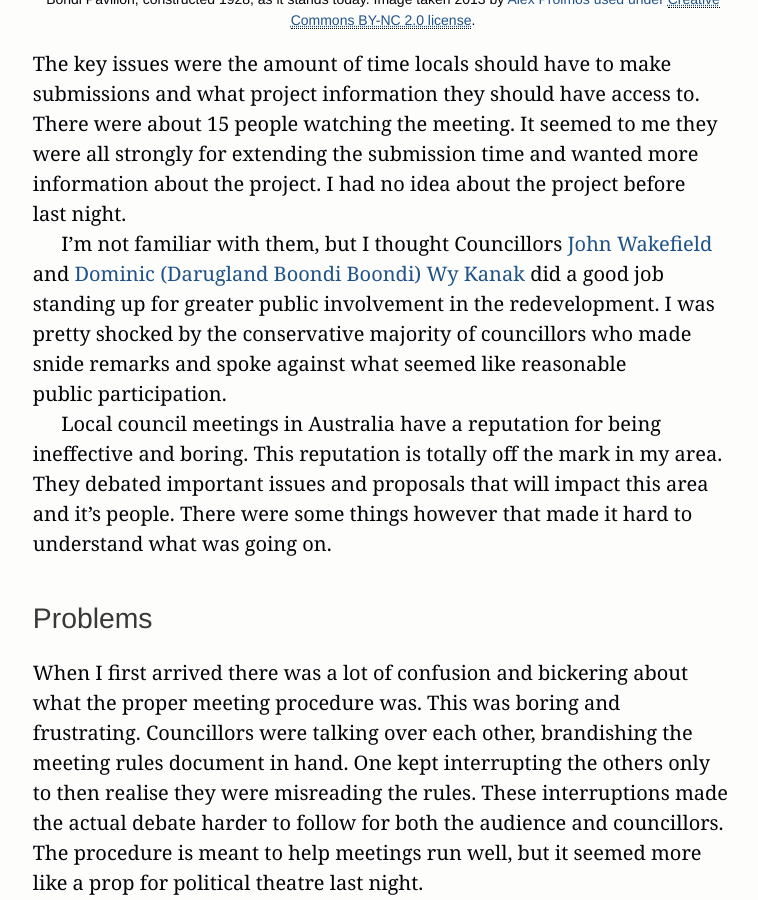
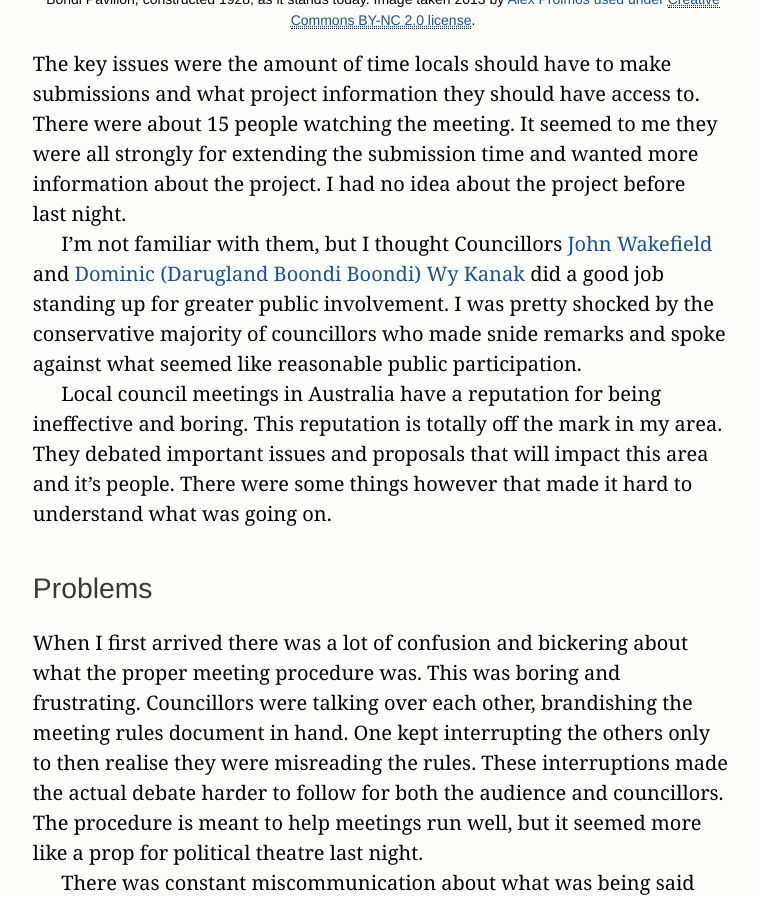
Before and after one commit to equivalentideas/home, a Jekyll site: the page built from _posts/2016-02-29-waverley-council-meeting.markdown, in a window 1280 px wide and 900 px high, scrolled down 1287 px. Shown: the whole window, without its empty margins (257-1015 px from the left). Built offline with Jekyll 4.4.1, drawn with Linux system fonts in a browser that asks for light colours; nearby versions of some CDN libraries.

Commit message:
Trim words

```diff
--- a/_posts/2016-02-29-waverley-council-meeting.markdown
+++ b/_posts/2016-02-29-waverley-council-meeting.markdown
@@ -42,7 +42,7 @@
 I’m not familiar with them,
 but I thought Councillors [John Wakefield](http://www.waverley.nsw.gov.au/council/councillors/bondi_ward#john )
 and [Dominic (Darugland Boondi Boondi) Wy Kanak](http://www.waverley.nsw.gov.au/council/councillors/bondi_ward#dominic)
-did a good job standing up for greater public involvement in the redevelopment.
+did a good job standing up for greater public involvement.
 I was pretty shocked by the conservative majority of councillors
 who made snide remarks and spoke against
 what seemed like reasonable public participation.
```
